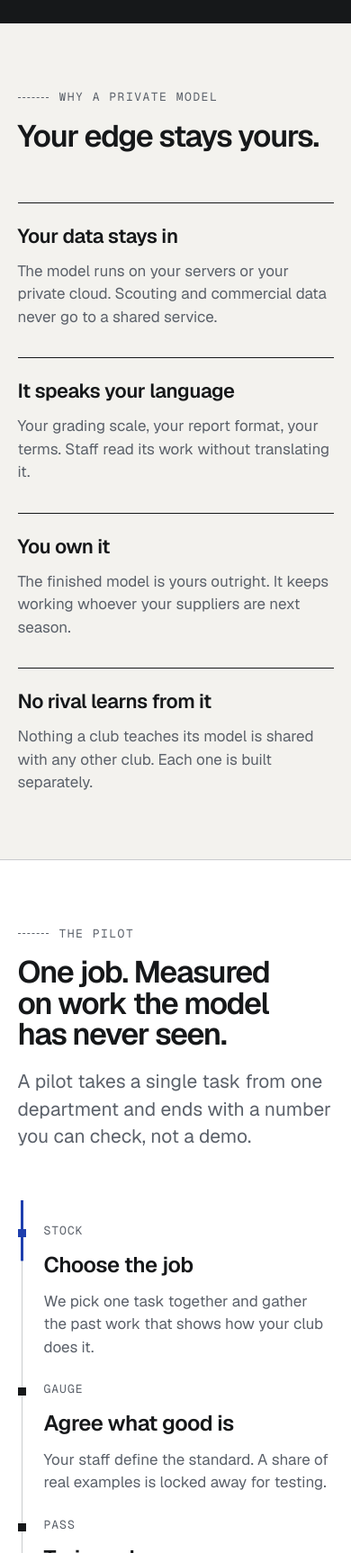
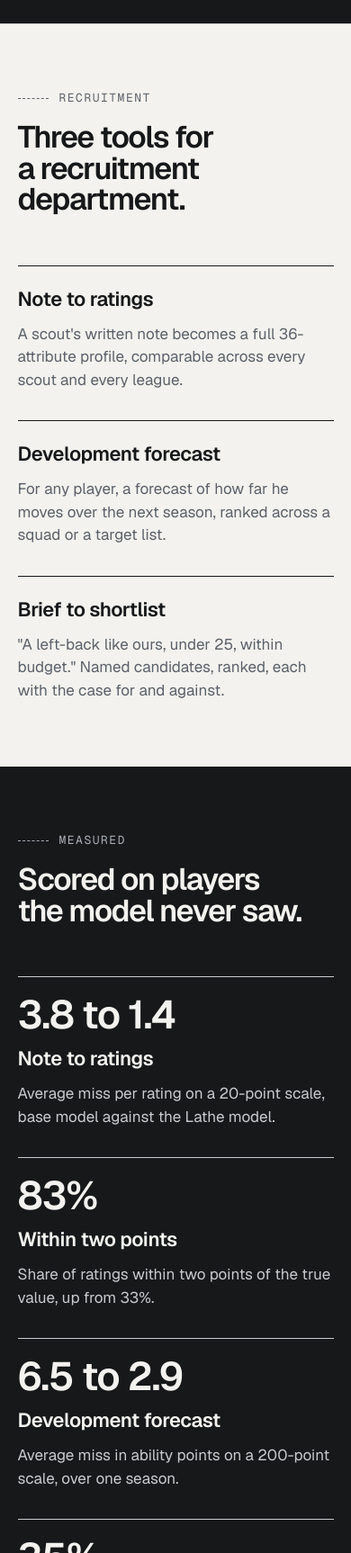
Before and after one commit to myrddinforetold-commits/lathe-site, a plain HTML site: page sports.html in a window 390 px wide. Shown: the part 4980-6706 px from the top of the page at 90% size. Drawn offline with nearby package versions, Linux system fonts and the light colour scheme.

Commit message:
Lathe Sports: recruitment tools and measured results; own robots and sitemap; route lathesports.com by host
Co-Authored-By: Claude Fable 5.2 <noreply@anthropic.com>
Claude-Session: https://claude.ai/code/session_01Ubo5dTE5ivrUNGmjaSktkC

```diff
--- /dev/null
+++ b/sports-sitemap.xml
@@ -0,0 +1,4 @@
+<?xml version="1.0" encoding="UTF-8"?>
+<urlset xmlns="http://www.sitemaps.org/schemas/sitemap/0.9">
+  <url><loc>https://lathesports.com/</loc><lastmod>2026-11-20</lastmod></url>
+</urlset>
--- a/sports.html
+++ b/sports.html
@@ -106,6 +106,12 @@ h2{font-size:clamp(34px,4.4vw,56px);font-weight:600;letter-spacing:-.04em;line-h
 .why div{border-top:1.5px solid var(--graphite);padding-top:20px;display:flex;flex-direction:column;gap:10px}
 .why h3{font-size:22px;font-weight:600;letter-spacing:-.02em}
 .why p{color:var(--steel)}
+.why.three{grid-template-columns:repeat(3,minmax(0,1fr))}
+.dark .why div{border-top-color:var(--swarf)}
+.dark .why p{color:var(--swarf)}
+.why .n{font-size:44px;font-weight:600;letter-spacing:-.03em;line-height:1;border-top:0;padding-top:0;display:block}
+.note{margin-top:40px;font-size:14px;color:var(--swarf)}
+
 
 /* pilot */
 .pilot{background:var(--white);border-top:1px solid var(--swarf);border-bottom:1px solid var(--swarf)}
@@ -142,13 +148,13 @@ footer a{text-decoration:none}footer a:hover{color:var(--blue)}
   .depts,.who{grid-template-columns:1fr}
   .dept{padding:28px}
   .ex{grid-template-columns:1fr;gap:40px}
-  .why{grid-template-columns:repeat(2,minmax(0,1fr))}
+  .why,.why.three{grid-template-columns:repeat(2,minmax(0,1fr))}
   .weeks{grid-template-columns:1fr;border-top:0;border-left:1px solid var(--swarf);margin-left:4px}
   .weeks li{padding:24px 0 0 24px}.weeks li:not(.prog)::before{top:32px;left:-5px}.weeks .prog{top:0;bottom:0;left:-2px;right:auto;width:3px;height:auto;transform-origin:top;transform:scaleY(0)}
 }
 @media (max-width:640px){
   .sheet{grid-template-columns:1fr;padding:18px}.arrow{transform:rotate(90deg);justify-self:center}
-  .why{grid-template-columns:1fr}
+  .why,.why.three{grid-template-columns:1fr}
   .nav nav a:not(.btn){display:none}
 }
 </style>
@@ -247,6 +253,32 @@ footer a{text-decoration:none}footer a:hover{color:var(--blue)}
   </div>
 </section>
 
+<section id="recruitment" style="border-top:1px solid var(--swarf)">
+  <div class="wrap pad">
+    <div class="eyebrow rv">Recruitment</div>
+    <h2 class="rv" style="margin-top:16px;max-width:820px">Three tools for a recruitment department.</h2>
+    <div class="why three">
+      <div class="rv"><h3>Note to ratings</h3><p>A scout's written note becomes a full 36-attribute profile, comparable across every scout and every league.</p></div>
+      <div class="rv"><h3>Development forecast</h3><p>For any player, a forecast of how far he moves over the next season, ranked across a squad or a target list.</p></div>
+      <div class="rv"><h3>Brief to shortlist</h3><p>"A left-back like ours, under 25, within budget." Named candidates, ranked, each with the case for and against.</p></div>
+    </div>
+  </div>
+</section>
+
+<section class="dark" id="measured">
+  <div class="wrap pad">
+    <div class="eyebrow rv">Measured</div>
+    <h2 class="rv" style="margin-top:16px;max-width:820px">Scored on players the model never saw.</h2>
+    <div class="why">
+      <div class="rv"><div class="n">3.8 to 1.4</div><h3>Note to ratings</h3><p>Average miss per rating on a 20-point scale, base model against the Lathe model.</p></div>
+      <div class="rv"><div class="n">83%</div><h3>Within two points</h3><p>Share of ratings within two points of the true value, up from 33%.</p></div>
+      <div class="rv"><div class="n">6.5 to 2.9</div><h3>Development forecast</h3><p>Average miss in ability points on a 200-point scale, over one season.</p></div>
+      <div class="rv"><div class="n">35%</div><h3>Top young improvers found</h3><p>Against 23% for the age rule of thumb a club uses today.</p></div>
+    </div>
+    <p class="note rv">Internal benchmarks on football simulation data. Targets were set before training.</p>
+  </div>
+</section>
+
 <section>
   <div class="wrap pad">
     <div class="eyebrow rv">Why a private model</div>
```
Also changed, not shown: middleware.js (added, +13 -0 lines), sports-robots.txt (added).
